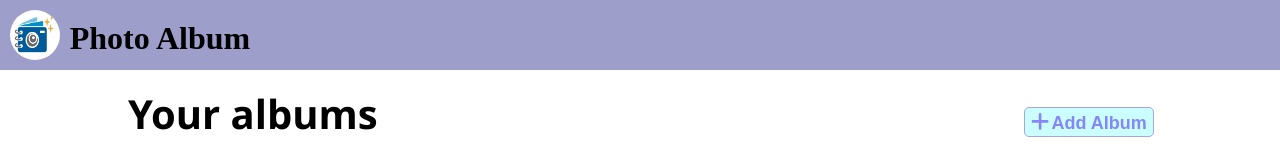
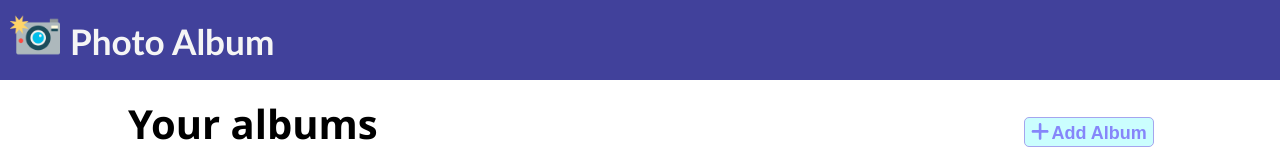
Before and after one commit to ankurbhati00/photo_album, a React (Create React App) app: page / in a window 1280 px wide. Shown: the top 160 px of the page. Built offline with nearby package versions, Linux system fonts and the light colour scheme; no server answers; the database is empty.

Commit message:
project is ready

```diff
--- a/src/App.js
+++ b/src/App.js
@@ -8,7 +8,7 @@ function App() {
   const [currentAlbum, setCurrentAlbum] = useState(null);
 
 
-
+  // render pages based on condition
   return (
     <>
       <Navbar />
--- a/src/components/Image/image.js
+++ b/src/components/Image/image.js
@@ -17,6 +17,7 @@ export default function Image({ setEditImage, imageData, deleteImage, setCarouse
     }
   })();
 
+  // edit image using states
   function editImage() {
     setEditImage({
       name: imageData.name,
@@ -38,6 +39,7 @@ export default function Image({ setEditImage, imageData, deleteImage, setCarouse
           id={imageStyle.faTrashCan}
           onClick={() => deleteImage(imageData.index)}
         />
+        {/* change images on click on carousel button */}
         <img id={imageStyle.image} src={imageUrl} alt="avatar" onClick={()=>setCarousel({hidden:false, currentPos:imageData.index})}/>
         <h2 id={imageStyle.image_name}>{imageData.name}</h2>
       </div>
--- a/src/components/card/card.js
+++ b/src/components/card/card.js
@@ -2,7 +2,8 @@ import cardStyle from './card.module.css';
 import imageLogo from '../../assets/images/image_logo.jpg';
 export default function Card({ setView, albumName, albumId, setCurrentAlbum }) {
 
-
+  // after clicking the album card set current album to show
+  //change the current page as images
   function handleClick() {
     setView("images");
     setCurrentAlbum({albumId, albumName});
--- a/src/components/main/albumsList.js
+++ b/src/components/main/albumsList.js
@@ -11,6 +11,7 @@ export default function AlbumsList({ setView, setCurrentAlbum }) {
   const [albumList, setAlbumList] = useState([]);
   const albumRef = useRef();
 
+  // update the albumlist
   useEffect(() => {
     const unsub = onSnapshot(collection(db, "photo-album"), (snapshot) => {
       const albums = snapshot.docs.map((doc) => {
@@ -25,6 +26,7 @@ export default function AlbumsList({ setView, setCurrentAlbum }) {
     });
   }, []);
 
+// add the albums to firebase
   async function addAlbumToDB() {
     const albumName = albumRef.current.value;
     if (albumName) {
@@ -39,11 +41,12 @@ export default function AlbumsList({ setView, setCurrentAlbum }) {
     }
   }
 
+  // clear inputs
   function clearInput() {
     albumRef.current.value = "";
   }
 
-  // this is an AddAlbumCard Element
+  // this is an AddAlbumCard Element--------->
   function AddAlbumCard() {
     return (
       <div id={albumsListStyle.create_album_container}>
--- a/src/components/main/imageList.js
+++ b/src/components/main/imageList.js
@@ -19,20 +19,21 @@ export default function ImageList({ setView, currentAlbum }) {
   const [editImage, setEditImage] = useState(null);
   const [imagesData, setImagesData] = useState([]);
   const [carousel, setCarousel] = useState({ hidden: true, currentPos: 0 });
-  const [searchVisible, clickSearch] = useState(false);
-  const [searchResult, setSearchReslt] = useState(null);
+  const [searchVisible, clickSearch] = useState(false);  //state  for toggle visible search input elm for image search
+  const [searchResult, setSearchReslt] = useState(null); //set found images to searchreasult to preview
 
   const imageNameRef = useRef();
   const imageUrlRef = useRef();
   const searchInput = useRef();
 
+  //if editimage has something to edit show edit form
   useEffect(() => {
     if (editImage) {
-      console.log(editImage);
       setAddImage(true);
     }
   }, [editImage]);
 
+  //update images array to show after any changes in db and
   useEffect(() => {
     onSnapshot(doc(db, "photo-album", currentAlbum.albumId), (doc) => {
       setImagesData(doc.data().images);
@@ -41,10 +42,12 @@ export default function ImageList({ setView, currentAlbum }) {
     setAddImage(false);
   }, []);
 
+  //clear input tags after clicking the clear button
   function clearInputs() {
     setEditImage(null);
   }
 
+  //find the search images into the state db
   function handleOnChange(e) {
     let searchedImages = [];
     imagesData.forEach((img) => {
@@ -53,6 +56,7 @@ export default function ImageList({ setView, currentAlbum }) {
       }
     });
     if (searchedImages.length > 0) {
+      //if images found set the images to state image array
       setSearchReslt(searchedImages);
     } else {
       setSearchReslt([]);
@@ -72,11 +76,12 @@ export default function ImageList({ setView, currentAlbum }) {
   }
 
   async function updateImage() {
-    console.log(editImage);
     let name = imageNameRef.current.value;
     let url = imageUrlRef.current.value;
     if (name && url) {
+      //remove the image from state db and add updated image
       imagesData.splice(editImage.index, 1, { name, url });
+      //set the new image as updated image in db
       await updateDoc(doc(db, "photo-album", currentAlbum.albumId), {
         images: imagesData,
       }).catch((err) => console.log(err));
@@ -85,6 +90,7 @@ export default function ImageList({ setView, currentAlbum }) {
     }
   }
 
+  //delete image from the imagesData state and set Imagesdata into db
   async function deleteImage(i) {
     imagesData.splice(i, 1);
     await updateDoc(doc(db, "photo-album", currentAlbum.albumId), {
@@ -128,6 +134,7 @@ export default function ImageList({ setView, currentAlbum }) {
     );
   }
 
+  // carousel for images preview-------->
   function ImagesCarousel() {
     return (
       <>
@@ -135,6 +142,7 @@ export default function ImageList({ setView, currentAlbum }) {
           <FontAwesomeIcon
             icon={faAnglesLeft}
             id={imageListStyle.faAnglesLeft}
+            // handle the button click logic of carousel for previous image
             onClick={() => {
               let i = carousel.currentPos;
               if (--i < 0) {
@@ -145,16 +153,19 @@ export default function ImageList({ setView, currentAlbum }) {
           />
           <img
             id={imageListStyle.carouselImage}
+            // set src to current image for preview
             src={imagesData[carousel.currentPos].url}
           />
           <FontAwesomeIcon
             icon={faX}
             id={imageListStyle.faX}
+            //hide the carousel after clicking faX button
             onClick={() => setCarousel({ hidden: true, currentPos: 0 })}
           />
           <FontAwesomeIcon
             icon={faAnglesRight}
             id={imageListStyle.faAnglesRight}
+            // handle the button click logic of carousel for next image
             onClick={() => {
               let i = carousel.currentPos;
               if (++i > imagesData.length - 1) {
@@ -178,11 +189,12 @@ export default function ImageList({ setView, currentAlbum }) {
           onClick={() => setView("albums")}
         />
         <div id={imageListStyle.images_in_album}>
+          {/* if no images in the db change the header text */}
           {imagesData.length < 1
             ? "No images found in the album."
             : `Images in album ${currentAlbum.albumName}`}
         </div>
-        {/* SEARCH IMAGE */}
+        {/* SEARCH IMAGE  CONTAINER*/}
         <div id={imageListStyle.searchContainer}>
           <input
             type="text"
@@ -190,6 +202,7 @@ export default function ImageList({ setView, currentAlbum }) {
             id={imageListStyle.inputSearch}
             onChange={handleOnChange}
             ref={searchInput}
+            // change the input tag visiblity after button click
             style={
               searchVisible
                 ? { visibility: "visible" }
@@ -199,6 +212,7 @@ export default function ImageList({ setView, currentAlbum }) {
           <FontAwesomeIcon
             icon={faCircleXmark}
             id={imageListStyle.faCircleXmark}
+            // hide or show the cross button
             style={
               searchVisible ? { display: "inline-block" } : { display: "none" }
             }
@@ -211,6 +225,7 @@ export default function ImageList({ setView, currentAlbum }) {
           <FontAwesomeIcon
             icon={faMagnifyingGlass}
             id={imageListStyle.faMagnifyingGlass}
+            // hide or show the search button
             style={
               !searchVisible ? { display: "inline-block" } : { display: "none" }
             }
--- a/src/components/main/imageListStyle.module.css
+++ b/src/components/main/imageListStyle.module.css
@@ -178,7 +178,7 @@
     width: 40px;
     background-color: white;
     border-radius: 50%;
-    box-shadow: 1px 3px 8px .2px rgb(205, 201, 201);
+    box-shadow: 1px 3px 8px .2px rgb(124, 118, 118);
     padding: 10px;
 }
 
--- a/src/components/navbar/Navbar.module.css
+++ b/src/components/navbar/Navbar.module.css
@@ -4,23 +4,23 @@
 }
 
 #header{
-    background-color: rgb(158, 158, 203);
+    background-color: rgb(65, 65, 155);
     display: flex;
     padding: 10px;
+    height: 60px;
 }
 
 #logo_text{
-    display: inline-block;
-    width: 200px;
-    font-size: 2rem;
-    font-weight: 600;
-    text-align: center;
+    font-size: 2.2rem;
+    font-weight: 800;
     padding-top: 10px;
+    margin-left: 10px;
+    font-family:'Trebuchet MS', 'Lucida Sans Unicode', 'Lucida Grande', 'Lucida Sans', Arial, sans-serif;
+    color: whitesmoke;
 }
 
 #img{
     height: 50px;
     width: 50px;
-    border-radius: 50%;
-    /* margin-top: -10px; */
+
 }
--- a/src/components/navbar/navbar.js
+++ b/src/components/navbar/navbar.js
@@ -1,5 +1,5 @@
 import navbarStyle from "./Navbar.module.css";
-import logoImage from "../../assets/images/logo/logo.jpg";
+import logoImage from "../../assets/images/logo/logo.png";
 function Navbar() {
   return (
     <>
```
Also changed, not shown: src/assets/images/logo/logo.jpg (deleted), src/assets/images/logo/logo.png (added).
